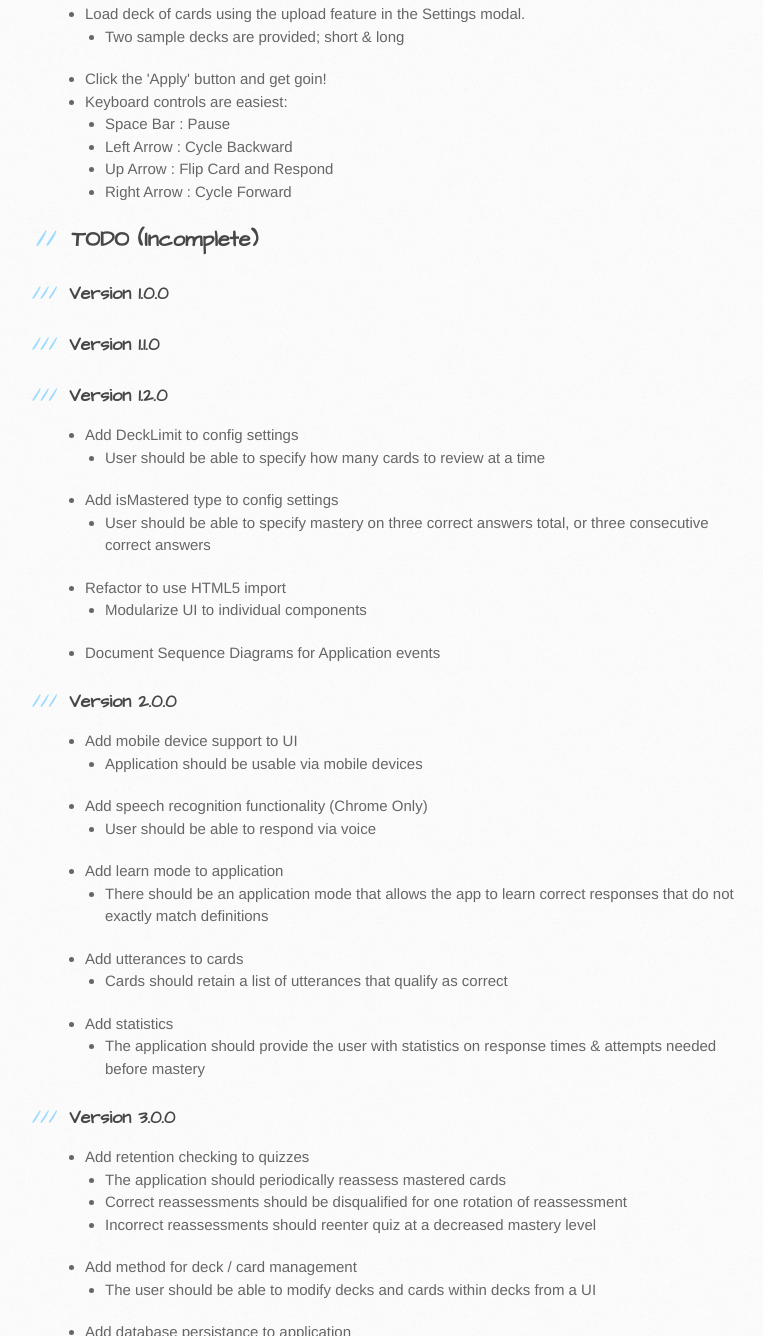
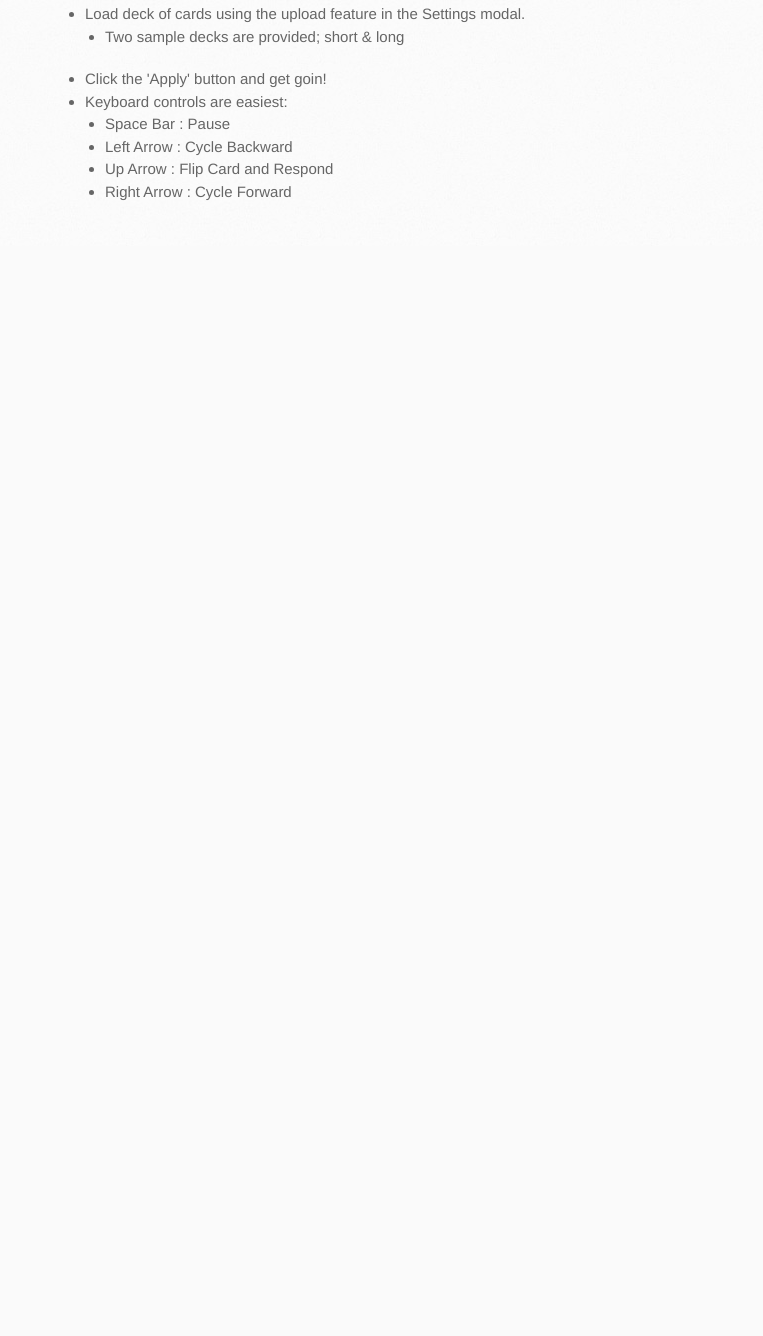
Before and after one commit to FlushedCrusher/FlashDeck, a plain HTML site: page index.html in a window 1280 px wide. Shown: the part 1464-2800 px from the top of the page, without its empty margins (105-868 px from the left). After the commit the page ends 1710 px from the top, so only its background shows below. Drawn offline with Linux system fonts and the light colour scheme.

```diff
--- a/index.html
+++ b/index.html
@@ -13,13 +13,13 @@
     <script src="//html5shiv.googlecode.com/svn/trunk/html5.js"></script>
     <![endif]-->
 
-    <title>Flashdeck by FlushedCrusher</title>
+    <title>FlashDeck by FlushedCrusher</title>
   </head>
 
   <body>
     <header>
       <div class="inner">
-        <h1>Flashdeck</h1>
+        <h1>FlashDeck</h1>
         <h2>A project for storing and quizzing flash cards.</h2>
         <a href="https://github.com/FlushedCrusher/FlashDeck" class="button"><small>View project on</small> GitHub</a>
       </div>
@@ -87,102 +87,6 @@
 </ul>
 </li>
 </ul>
-
-<h2>
-<a id="todo-incomplete" class="anchor" href="#todo-incomplete" aria-hidden="true"><span aria-hidden="true" class="octicon octicon-link"></span></a>TODO (Incomplete)</h2>
-
-<h3>
-<a id="version-100" class="anchor" href="#version-100" aria-hidden="true"><span aria-hidden="true" class="octicon octicon-link"></span></a>Version 1.0.0</h3>
-
-<h3>
-<a id="version-110" class="anchor" href="#version-110" aria-hidden="true"><span aria-hidden="true" class="octicon octicon-link"></span></a>Version 1.1.0</h3>
-
-<h3>
-<a id="version-120" class="anchor" href="#version-120" aria-hidden="true"><span aria-hidden="true" class="octicon octicon-link"></span></a>Version 1.2.0</h3>
-
-<ul>
-<li>Add DeckLimit to config settings
-
-<ul>
-<li>User should be able to specify how many cards to review at a time</li>
-</ul>
-</li>
-<li>Add isMastered type to config settings
-
-<ul>
-<li>User should be able to specify mastery on three correct answers total, or three consecutive correct answers</li>
-</ul>
-</li>
-<li>Refactor to use HTML5 import
-
-<ul>
-<li>Modularize UI to individual components</li>
-</ul>
-</li>
-<li>Document Sequence Diagrams for Application events</li>
-</ul>
-
-<h3>
-<a id="version-200" class="anchor" href="#version-200" aria-hidden="true"><span aria-hidden="true" class="octicon octicon-link"></span></a>Version 2.0.0</h3>
-
-<ul>
-<li>Add mobile device support to UI
-
-<ul>
-<li>Application should be usable via mobile devices</li>
-</ul>
-</li>
-<li>Add speech recognition functionality (Chrome Only)
-
-<ul>
-<li>User should be able to respond via voice</li>
-</ul>
-</li>
-<li>Add learn mode to application
-
-<ul>
-<li>There should be an application mode that allows the app to learn correct responses that do not exactly match definitions</li>
-</ul>
-</li>
-<li>Add utterances to cards
-
-<ul>
-<li>Cards should retain a list of utterances that qualify as correct</li>
-</ul>
-</li>
-<li>Add statistics
-
-<ul>
-<li>The application should provide the user with statistics on response times &amp; attempts needed before mastery</li>
-</ul>
-</li>
-</ul>
-
-<h3>
-<a id="version-300" class="anchor" href="#version-300" aria-hidden="true"><span aria-hidden="true" class="octicon octicon-link"></span></a>Version 3.0.0</h3>
-
-<ul>
-<li>Add retention checking to quizzes
-
-<ul>
-<li>The application should periodically reassess mastered cards</li>
-<li>Correct reassessments should be disqualified for one rotation of reassessment</li>
-<li>Incorrect reassessments should reenter quiz at a decreased mastery level</li>
-</ul>
-</li>
-<li>Add method for deck / card management
-
-<ul>
-<li>The user should be able to modify decks and cards within decks from a UI</li>
-</ul>
-</li>
-<li>Add database persistance to application
-
-<ul>
-<li>Users should be able to load quizes from any location and pick up where they left off</li>
-</ul>
-</li>
-</ul>
         </section>
 
         <aside id="sidebar">
```
Also changed, not shown: params.json (+2 -2 lines).
